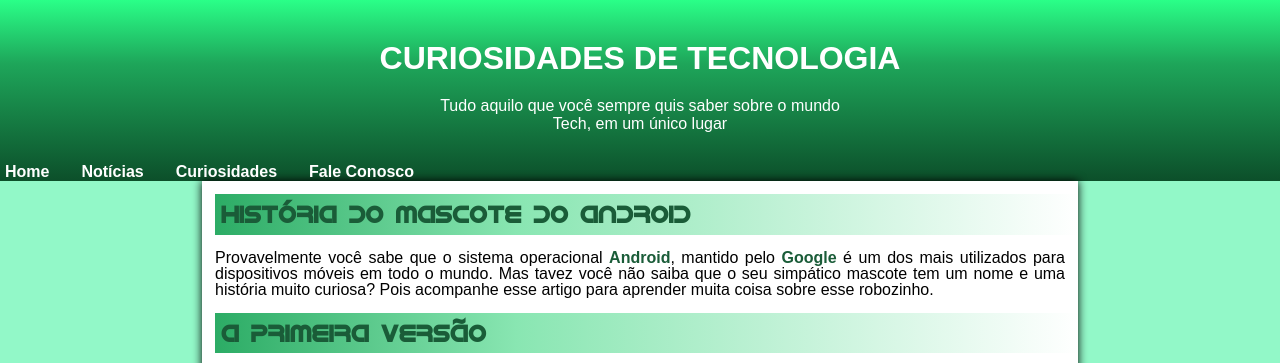
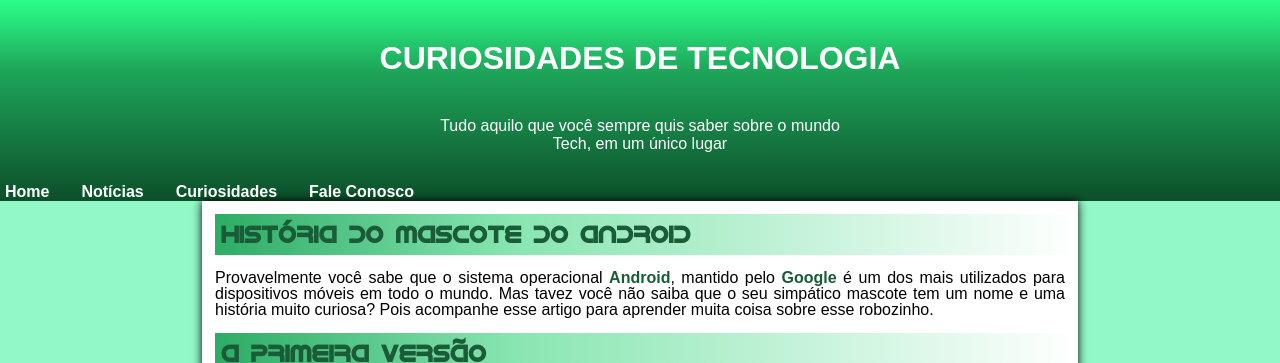
Before and after one commit to TheusGCJ/site-android, a plain HTML site: page index.html in a window 1280 px wide. Shown: the top 363 px of the page. Drawn offline with Linux system fonts and the light colour scheme.

Commit message:
Update stylestyle.css

```diff
--- a/stylestyle.css
+++ b/stylestyle.css
@@ -45,7 +45,8 @@ background: linear-gradient(180deg, rgba(42,255,136,1) 0%, rgba(30,166,90,1) 35%
 .title h1{
     text-align: center;
     margin: auto;
-    margin-bottom: 20px;
+    margin-bottom: 10px;
+    padding-bottom: 30px;
     font-family: Arial, Helvetica, sans-serif;
     color: white;
 }
```
